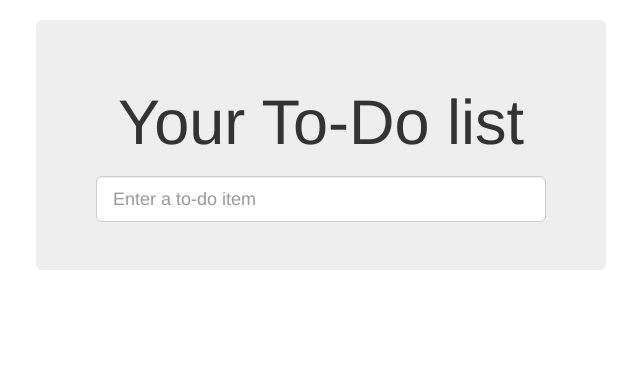
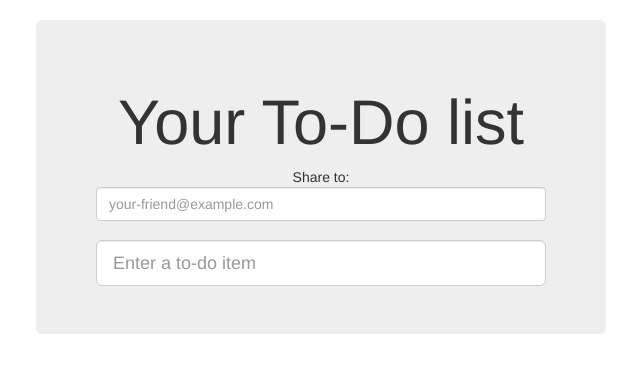
Before and after one commit to yapzhihon/test, a Django app: template lists/templates/list.html in a window 1280 px wide. Shown: the part 52-425 px from the top of the page, without its empty margins (319-959 px from the left). Run offline with Django 3.2, Linux system fonts and the light colour scheme; the template is opened without the code that fills it: values that come from a table or form of the project are taken from there, others are empty; some libraries are stand-ins or nearby versions.

Commit message:
Implemented share with, failing

```diff
--- a/functional_tests/list_page.py
+++ b/functional_tests/list_page.py
@@ -37,7 +37,7 @@ class ListPage(object):
 
     def share_list_with(self, email):
         self.get_share_box().send_keys(email)
-        self.get_share_box().send_keys(keys.ENTER)
+        self.get_share_box().send_keys(Keys.ENTER)
         self.test.wait_for(lambda: self.test.assertIn(
             email,
             [item.text for item in self.get_shared_with_list()]
--- a/lists/templates/base.html
+++ b/lists/templates/base.html
@@ -46,6 +46,7 @@
             <div class="col-md-6 col-md-offset-3 jumbotron">
                 <div class="text-center">
                     <h1>{% block header_text %}{% endblock %}</h1>
+                    {% block share_form %}{% endblock %}
                     {% block list_form %}
                     <form method="POST" action='{% block form_action %}{% endblock %}'>
                         {{ form.text }}
--- a/lists/templates/list.html
+++ b/lists/templates/list.html
@@ -3,6 +3,14 @@
 {% block header_text %}Your To-Do list{% endblock %}
 
 {% block form_action %}{% url 'view_list' list.id %}{% endblock %}
+
+{% block share_form %}
+<form action="{% url 'share_list' list.id %}" method="POST">
+    <span>Share to:</span>
+    <input class="form-control" type="text" name="sharee" placeholder="your-friend@example.com"/>
+    {% csrf_token %}
+</form>
+{% endblock %}
 
 {% block table %}
     <table id='id_list_table' class="table">
--- a/lists/urls.py
+++ b/lists/urls.py
@@ -7,4 +7,5 @@ urlpatterns = [
     url(r'^new$', views.new_list, name='new_list'),
     url(r'^(\d+)/$', views.view_list, name='view_list'),
     url(r'^users/(.+)/$', views.my_lists, name='my_lists'),
+    url(r'^(\d+)/share$', views.share_list, name='share_list'),
 ]
--- a/lists/views.py
+++ b/lists/views.py
@@ -28,7 +28,10 @@ def new_list(request):
         return redirect(list_)
     return render(request, 'home.html', {'form': form})
 
-
 def my_lists(request, email):
     owner = User.objects.get(email=email)
     return render(request, 'my_lists.html', {'owner': owner})
+
+def share_list(request, list_id):
+    list_ = List.objects.get(id=list_id)
+    return redirect(f'/lists/{list_.id}/')
```
Also changed, not shown: lists/tests/test_views.py (+17 -0 lines).
